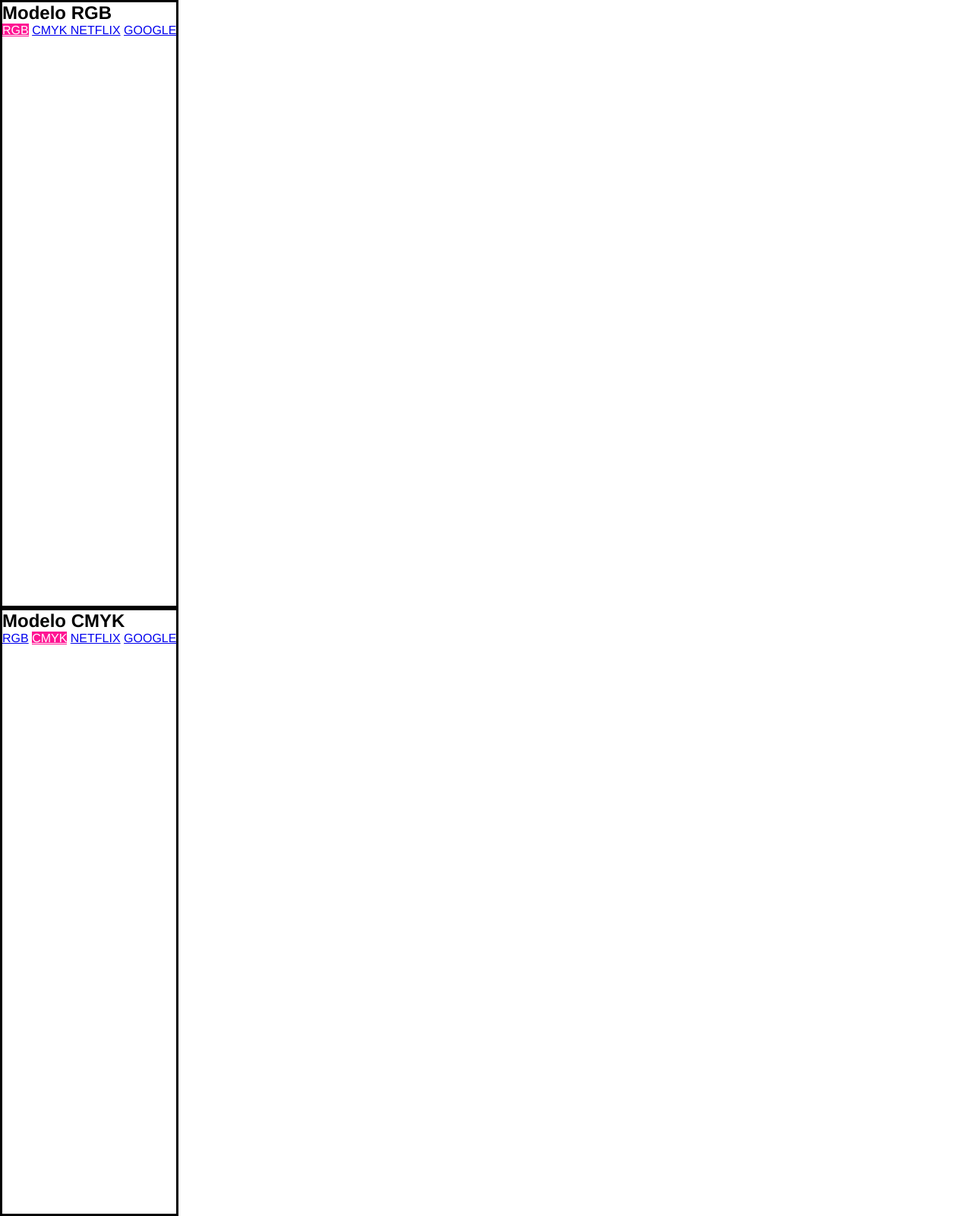
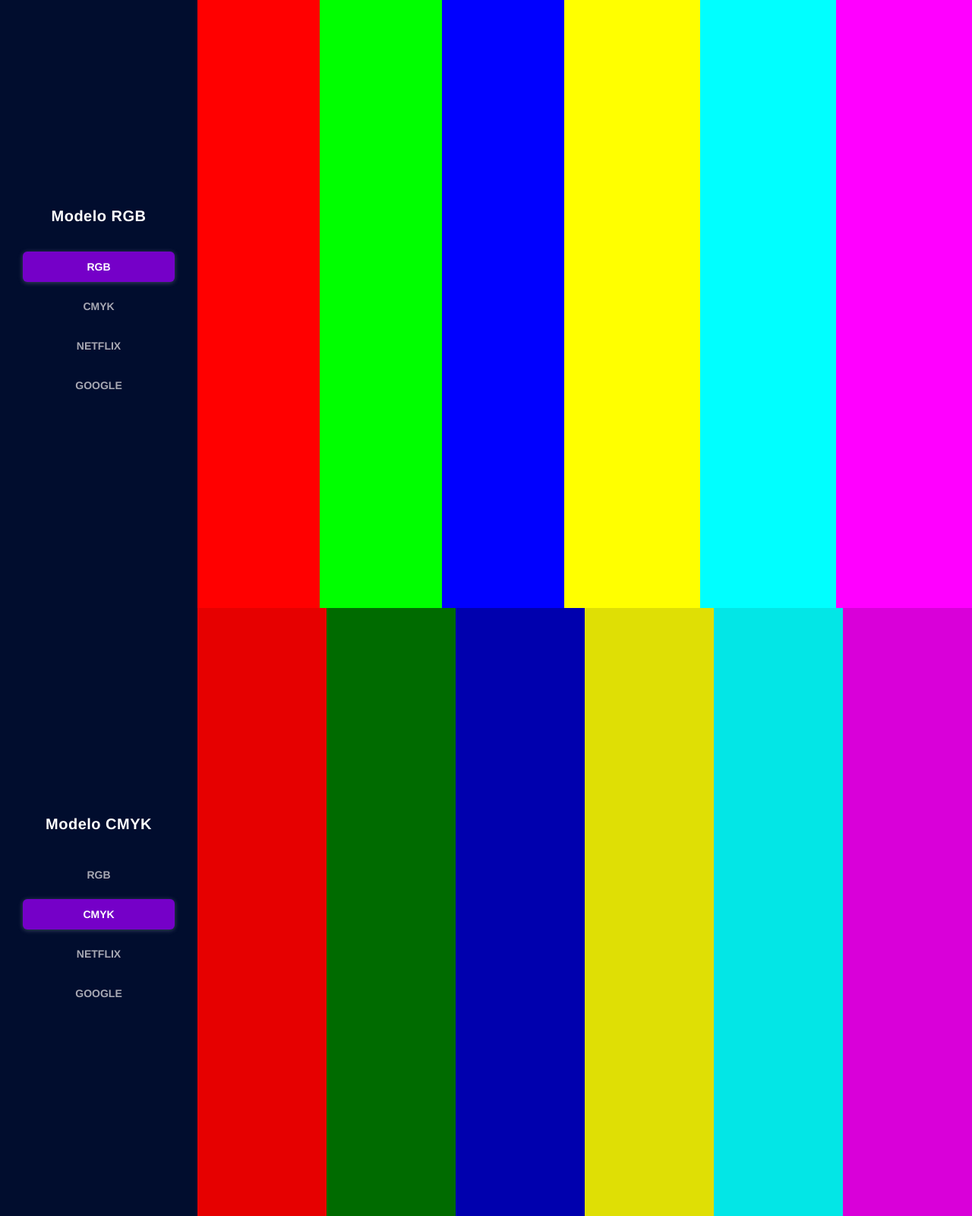
Before and after one commit to kauaproenca-byte/display, a website: page modocores/modo-cores.html in a window 1280 px wide. Shown: the top 1600 px of the page at 76% size. Drawn offline with Linux system fonts and the light colour scheme.

Commit message:
add: colocando varios efeitos no global

```diff
--- a/modocores/css/design-system.css
+++ b/modocores/css/design-system.css
@@ -26,4 +26,15 @@
     --color-cmyk-5: #03e6e6;
     --color-cmyk-6: #d900d9;
 
+    /* Paleta do Google */
+    --color-google-1: #4285F4;
+    --color-google-2: #FBBC05;
+    --color-google-3: #34A853;
+    --color-google-4: #EA4335;
+
+    /* Paleta Netflix */
+    --color-netflix-1: #e50914;
+    --color-netflix-2: #b81d24;
+    --color-netflix-3: #221f1f;
+    --color-netflix-4: #f5f5f1;
 }
--- a/modocores/css/global.css
+++ b/modocores/css/global.css
@@ -9,71 +9,140 @@
 }
 
 .color-section__sidebar{
-    border: solid;
+    display: flex;
+    flex-direction: column;
+    justify-content: center;
+    width: 260px;
+    background-color: var(--ui-bg-sidebar);
+    padding: 30px 20px;
+    border: var(--ui-border);
 }
 
-.color-section__title{}
+.color-section__title{
+    color: var(--ui-text-title);
+    font-size: 20px;
+    /* Peso da fonte: NÃO UTILIZA PX */
+    font-weight: 700;
+    margin-bottom: 35px;
+    text-align: center;
+    /* Espaçamento entre as letras */
+    letter-spacing: 0.5px;
+}
 
-.color-section__menu{}
+.color-section__menu{
+    display: flex;
+    flex-direction: column;
+    gap: 12px;
+    text-align: center;
+    align-items: center;
+}
 
-.color-section__link{}
+.color-section__link{
+    color: var(--ui-text-link);
+    width: 200px;
+    text-decoration: none;
+    font-size: 14px;
+    /* Peso da fonte (não usar px) */
+    font-weight: 600;
+    padding: 12px 16px;
+    border-radius: 6px;
+    text-align: center;
+    transition: all 0.3s ease-in-out;
+}
 
 .color-section__link--active{
-    color: white;
-    background-color: deeppink;
+    color: var(--ui-link-active-text);
+    background-color: var(--ui-link-active-bg);
+    /* Sombra */
+    box-shadow: 0px 1px 6px rgba(244, 244, 248, 0.25);
 }
 
 .color-section__link--active :hover{
-    color: white;
-    background-color: black;
+    /* Mudar as propriedades do elemento */
+    transform: scale(1.05);
+    color: var(--ui-link-active-text);
 }
 
-.color-section__bar{}
+.color-section__link:not(.color-section__link--active):hover{
 
-.color-section__bar--rgb-1{}
+    color: var(--ui-text-title);
+    background-color: var(--ui-link-hover-bg);
+}
 
-.color-section__bar--rgb-2{}
+.color-section__bar{
+    display: flex;
+    justify-content: center;
+    align-items: end;
+    /* Faz com que as 6 colunas dividam igualmente entre o espaço restante */
+    flex-grow: 1;
+    height: 100%;
 
-.color-section__bar--rgb-3{}
+    /* Efeito de transição suave */
+    transition: transform 0.25s ease;
+}
 
-.color-section__bar--rgb-4{}
+.color-section__bar span{
+    background-color: aliceblue;
+    padding: 10px 12px;
+    border-radius: 12px;
+    visibility: hidden;
+}
 
-.color-section__bar--rgb-5{}
+.color-section__bar:hover span{
+    visibility: visible;
+}
 
-.color-section__bar--rgb-6{}
+.color-section__bar:hover{
+    transform: scaleX(1.02);
+    /*  */
+    z-index: 0;
+    box-shadow: 0 0 30px rgba(51, 50, 50, 0.3);
+}
 
-.color-section__bar--cmyk-1{}
 
-.color-section__bar--cmyk-2{}
+/* RGB */
+.color-section__bar--rgb-1{background-color: var(--color-rgb-1);}
 
-.color-section__bar--cmyk-3{}
+.color-section__bar--rgb-2{background-color: var(--color-rgb-2);}
 
-.color-section__bar--cmyk-4{}
+.color-section__bar--rgb-3{background-color: var(--color-rgb-3);}
 
-.color-section__bar--cmyk-5{}
+.color-section__bar--rgb-4{background-color: var(--color-rgb-4);}
 
-.color-section__bar--cmyk-6{}
+.color-section__bar--rgb-5{background-color: var(--color-rgb-5);}
 
-.color-section__bar--netflix-1{}
+.color-section__bar--rgb-6{background-color: var(--color-rgb-6);}
 
-.color-section__bar--netflix-2{}
 
-.color-section__bar--netflix-3{}
+/* CMYK */
+.color-section__bar--cmyk-1{background-color: var(--color-cmyk-1);}
 
-.color-section__bar--netflix-4{}
+.color-section__bar--cmyk-2{background-color: var(--color-cmyk-2);}
 
-.color-section__bar--netflix-5{}
+.color-section__bar--cmyk-3{background-color: var(--color-cmyk-3);}
 
-.color-section__bar--netflix-6{}
+.color-section__bar--cmyk-4{background-color: var(--color-cmyk-4);}
 
-.color-section__bar--google-1{}
+.color-section__bar--cmyk-5{background-color: var(--color-cmyk-5);}
 
-.color-section__bar--google-2{}
+.color-section__bar--cmyk-6{background-color: var(--color-cmyk-6);}
 
-.color-section__bar--google-3{}
 
-.color-section__bar--google-4{}
+/* Netflix */
+.color-section__bar--netflix-1{background-color: var(--color-netflix-1);}
 
-.color-section__bar--google-5{}
+.color-section__bar--netflix-2{background-color: var(--color-netflix-2);}
 
-.color-section__bar--google-6{}
+.color-section__bar--netflix-3{background-color: var(--color-netflix-3);}
+
+.color-section__bar--netflix-4{background-color: var(--color-netflix-4);}
+
+
+/* Google */
+.color-section__bar--google-1{background-color: var(--color-google-1);}
+
+.color-section__bar--google-2{background-color: var(--color-google-2);}
+
+.color-section__bar--google-3{background-color: var(--color-google-3);}
+
+.color-section__bar--google-4{background-color: var(--color-google-4);}
--- a/modocores/modo-cores.html
+++ b/modocores/modo-cores.html
@@ -21,12 +21,12 @@
             </nav>
         </aside>
 
-            <div class="color-section__bar color-section__bar--rgb-1"></div>
-            <div class="color-section__bar color-section__bar--rgb-2"></div>
-            <div class="color-section__bar color-section__bar--rgb-3"></div>
-            <div class="color-section__bar color-section__bar--rgb-4"></div>
-            <div class="color-section__bar color-section__bar--rgb-5"></div>
-            <div class="color-section__bar color-section__bar--rgb-6"></div>
+            <div class="color-section__bar color-section__bar--rgb-1"><span><strong>rgb(255, 0, 0)</strong></span></div>
+            <div class="color-section__bar color-section__bar--rgb-2"><span><strong>rgb(0, 255, 0)</strong></span></div>
+            <div class="color-section__bar color-section__bar--rgb-3"><span><strong>rgb(0, 0, 255)</strong></span></div>
+            <div class="color-section__bar color-section__bar--rgb-4"><span><strong>rgb(255, 255, 0)</strong></span></div>
+            <div class="color-section__bar color-section__bar--rgb-5"><span><strong>rgb(0, 255, 255)</strong></span></div>
+            <div class="color-section__bar color-section__bar--rgb-6"><span><strong>rgb(255, 0, 255)</strong></span></div>
 
     </section>
 
@@ -69,8 +69,7 @@
             <div class="color-section__bar color-section__bar--netflix-2"></div>
             <div class="color-section__bar color-section__bar--netflix-3"></div>
             <div class="color-section__bar color-section__bar--netflix-4"></div>
-            <div class="color-section__bar color-section__bar--netflix-5"></div>
-            <div class="color-section__bar color-section__bar--netflix-6"></div>
+
 
     </section>
 
@@ -90,8 +89,7 @@
             <div class="color-section__bar color-section__bar--google-2"></div>
             <div class="color-section__bar color-section__bar--google-3"></div>
             <div class="color-section__bar color-section__bar--google-4"></div>
-            <div class="color-section__bar color-section__bar--google-5"></div>
-            <div class="color-section__bar color-section__bar--google-6"></div>
+
 
     </section>
 
```
